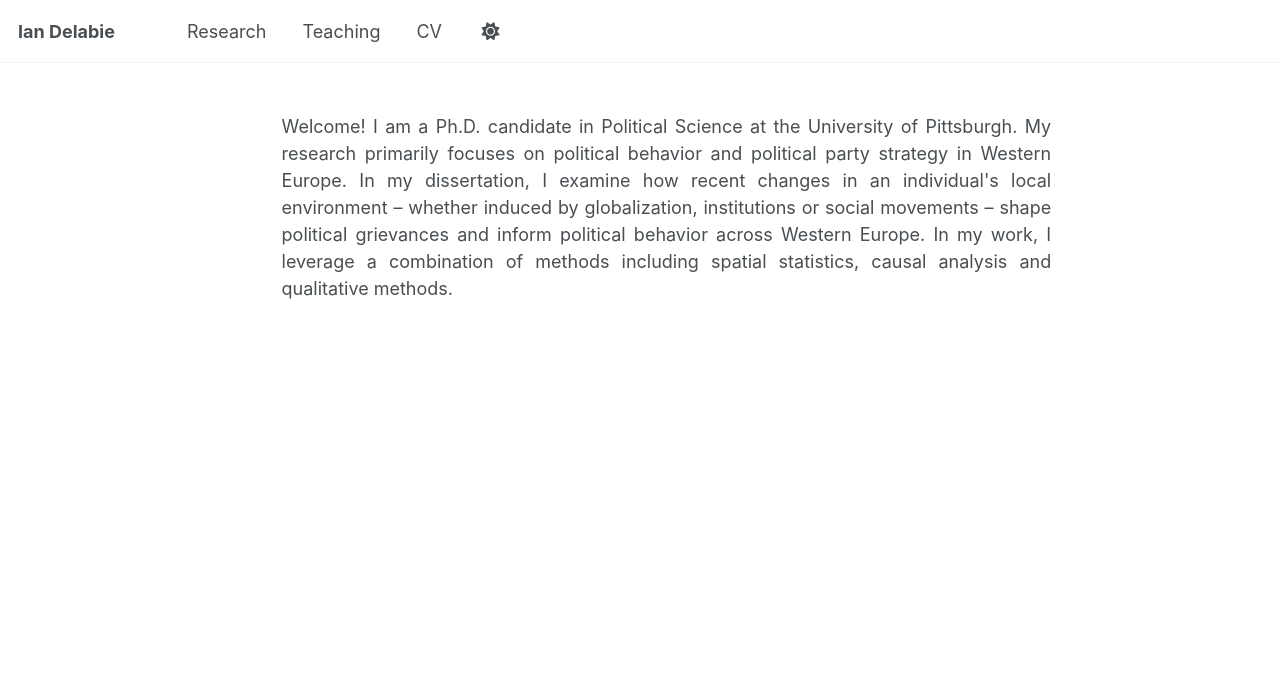
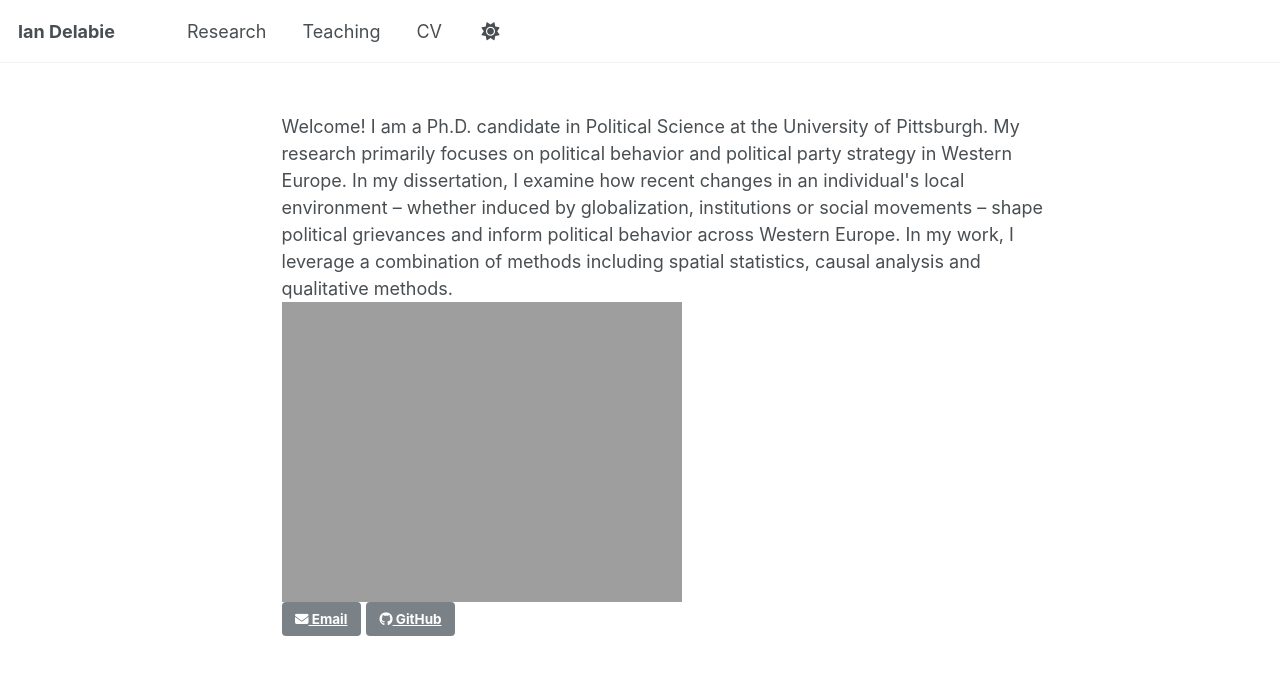
Before and after one commit to idelabie/idelabie.github.io, a Jekyll site: the page built from index.md, in a window 1280 px wide. Shown: the top 675 px of the page. Built offline with Jekyll 4.4.1, drawn with Linux system fonts in a browser that asks for light colours; a script bundle is joined from its source files by our own code; library files that are not in the unit come from our copies.

Commit message:
Update index.md

```diff
--- a/index.md
+++ b/index.md
@@ -4,8 +4,19 @@ title: ""
 author_profile: false
 ---
 
-<div style="text-align: justify;">
+<div class="home-intro">
+  <div class="home-intro__text">
+
 
 Welcome! I am a Ph.D. candidate in Political Science at the University of Pittsburgh. My research primarily focuses on political behavior and political party strategy in Western Europe. In my dissertation, I examine how recent changes in an individual's local environment – whether induced by globalization, institutions or social movements – shape political grievances and inform political behavior across Western Europe. In my work, I leverage a combination of methods including spatial statistics, causal analysis and qualitative methods.
 
 </div>
+  <div class="home-intro__photo">
+    <img src="{{ site.url }}/images/your-photo.jpg" alt="Ian Delabie">
+  </div>
+</div>
+
+<div class="home-intro__links">
+  <a href="mailto:imd35@pitt.edu" class="btn btn--pill"><i class="fas fa-envelope"></i> Email</a>
+  <a href="https://github.com/idelabie" class="btn btn--pill"><i class="fab fa-github"></i> GitHub</a>
+</div>
```
